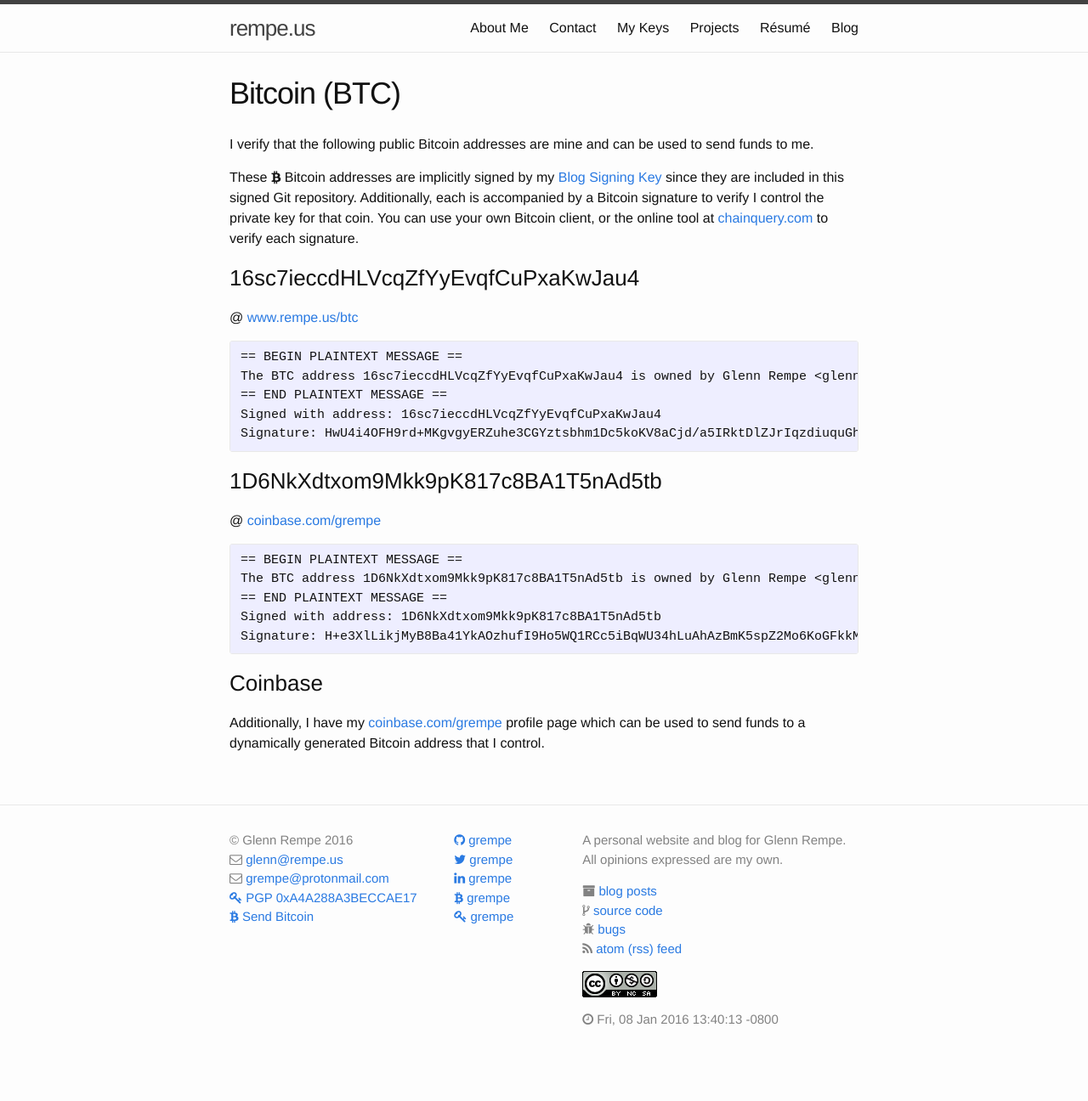
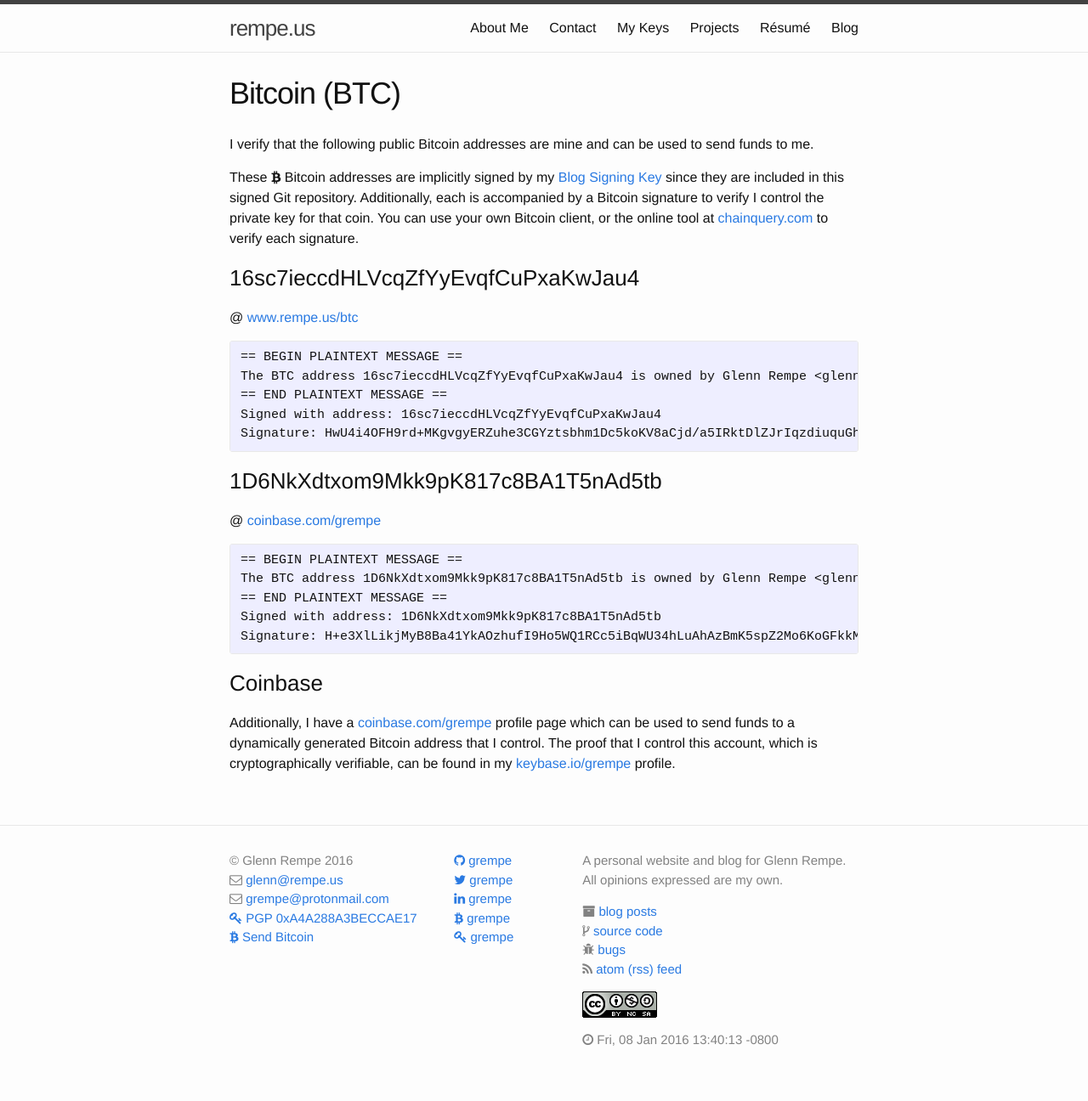
Before and after one commit to grempe/grempe.github.io, a Jekyll site: the page built from _pages/btc.md, in a window 1280 px wide. Shown: the whole page at 85% size. Built offline with Jekyll 4.4.1, drawn with Linux system fonts in a browser that asks for light colours; before the commit the page ends 1272 px from its top, so only the background shows below that.

Commit message:
Add keybase.io info to Coinbase profile info

```diff
--- a/_pages/btc.md
+++ b/_pages/btc.md
@@ -37,6 +37,8 @@
 
 ### Coinbase
 
-Additionally, I have my [coinbase.com/grempe](https://www.coinbase.com/){:target="_blank"}
+Additionally, I have a [coinbase.com/grempe](https://www.coinbase.com/){:target="_blank"}
 profile page which can be used to send funds to a dynamically generated Bitcoin address
-that I control.
+that I control. The proof that I control this account, which is cryptographically
+verifiable, can be found in my [keybase.io/grempe](https://keybase.io/grempe){:target="_blank"}
+profile.
```
